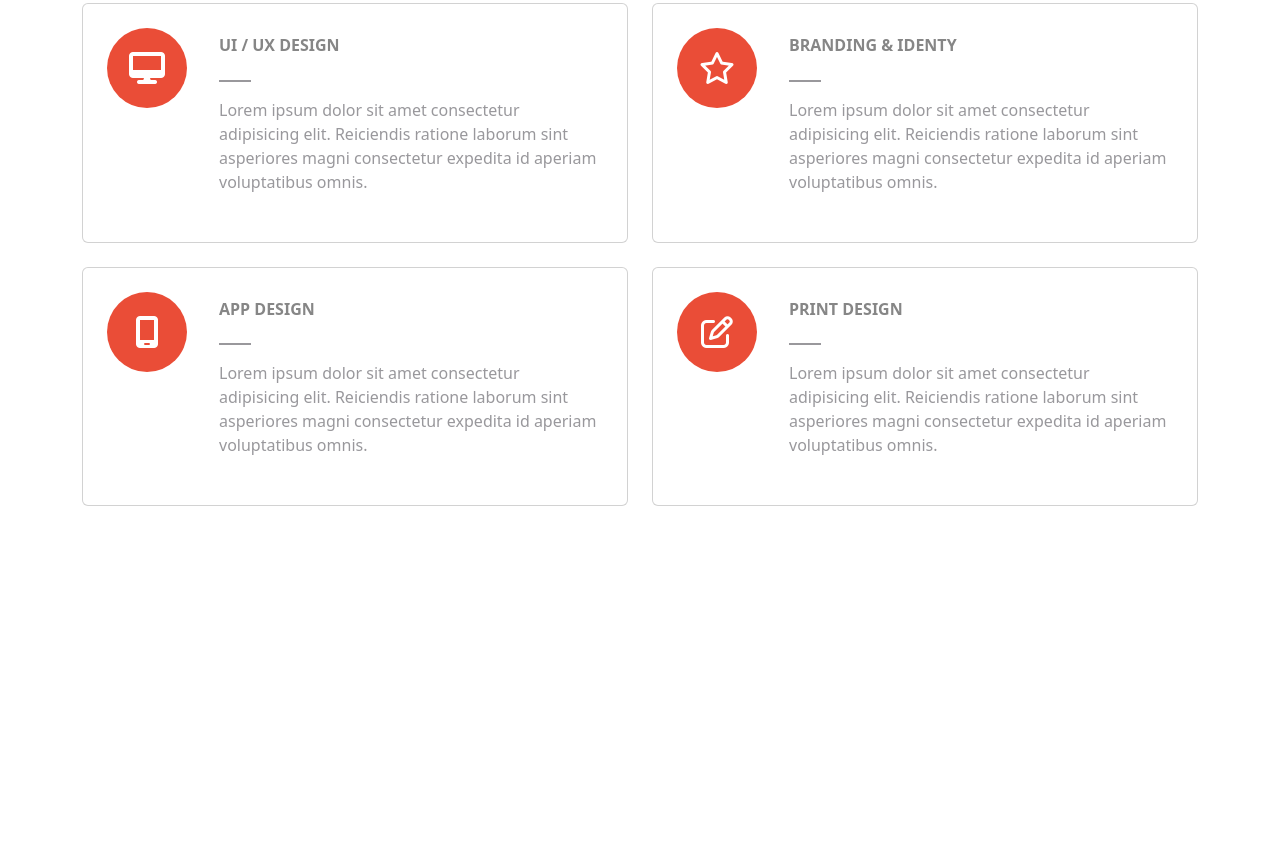
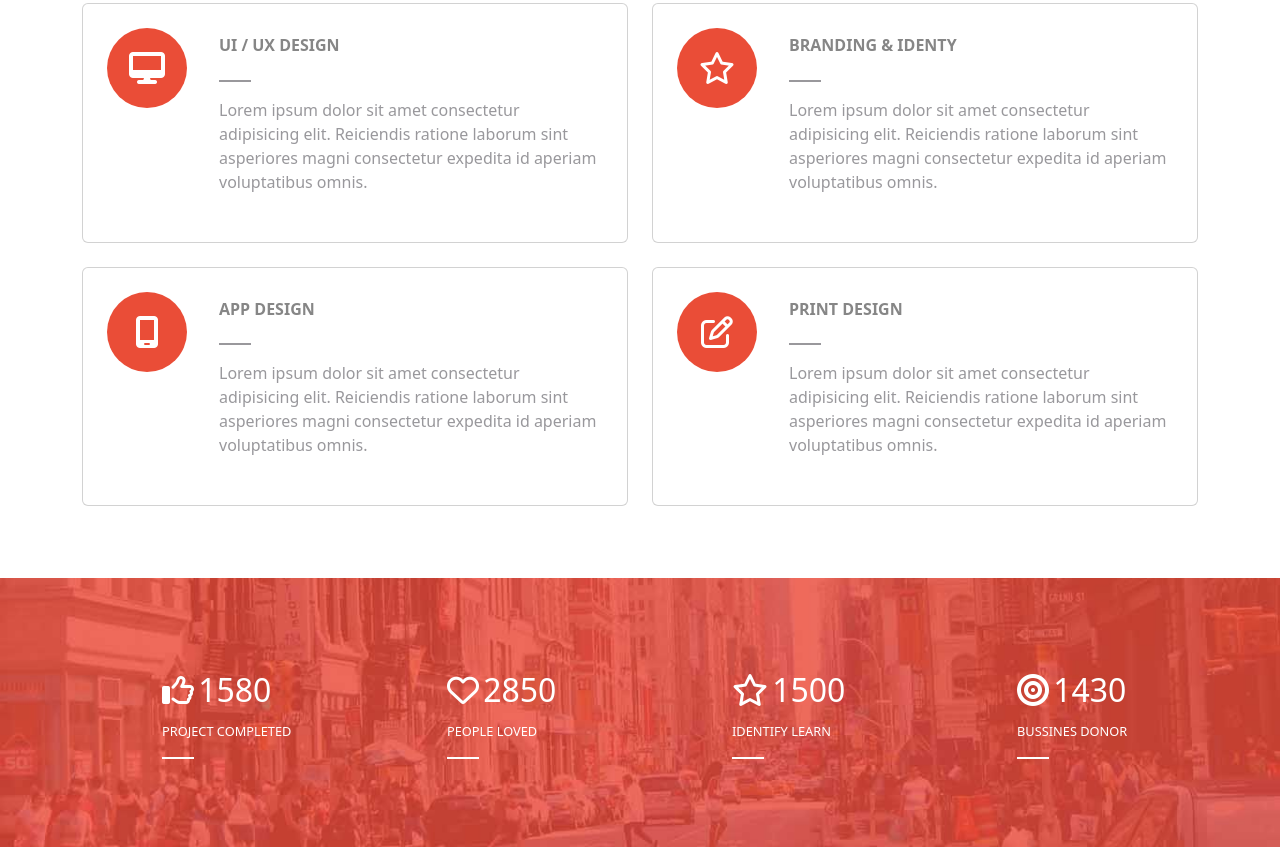
Before and after one commit to dusanpo/graxpo, a website: page index.html in a window 1280 px wide. Shown: the part 1427-2274 px from the top of the page. Before the commit the page ends 1981 px from the top, so only its background shows below. Drawn offline with nearby package versions, Linux system fonts and the light colour scheme.

Commit message:
feat: added numbers section and did some styling

```diff
--- a/frontend/src/styles/app.scss
+++ b/frontend/src/styles/app.scss
@@ -3,3 +3,4 @@
 @import "./sections/showcase";
 @import "./sections/about";
 @import "./sections/services";
+@import "./sections/numbers";
--- a/frontend/src/styles/sections/_about.scss
+++ b/frontend/src/styles/sections/_about.scss
@@ -6,7 +6,7 @@
     color: #353b46;
     letter-spacing: 2px;
   }
-  .line-under-right {
+  .line-under-left {
     border-bottom: 3px solid $uderline-color;
     width: 3.5rem;
   }
--- /dev/null
+++ b/frontend/src/styles/sections/_numbers.scss
@@ -0,0 +1,20 @@
+.num-section {
+  background: url("../../../../images/numSection.jpg") no-repeat center/cover;
+
+  .content {
+    padding: 1rem 0 1rem 5rem;
+
+    color: white;
+    .line-under-left {
+      border-bottom: 2px solid white;
+      width: 2rem;
+    }
+    p {
+      text-transform: uppercase;
+      font-size: 0.8rem;
+    }
+    span {
+      font-size: 2rem;
+    }
+  }
+}
--- a/index.html
+++ b/index.html
@@ -130,7 +130,7 @@
         <div class="row">
           <div class="col-md p-5">
             <h3 class="pb-2">About Graxpo</h3>
-            <div class="line-under-right"></div>
+            <div class="line-under-left"></div>
             <p class="my-4 pb-4">
               Lorem ipsum dolor sit amet consectetur adipisicing elit. Ex
               repellat similique dolor, voluptatibus quis optio? Repudiandae,
@@ -152,7 +152,6 @@
         </div>
       </div>
     </section>
-
 
     <section id="service" class="p-5 services">
       <div class="container">
@@ -245,6 +244,47 @@
       </div>
     </section>
 
+    <section class="mt-4 p-5 num-section">
+      <div class="container">
+        <div class="row g-4 py-4">
+          <div class="col-6 col-md-3">
+            <div class="content">
+              <i class="fa-regular fa-thumbs-up fa-2x"></i>
+              <span>1580</span>
+              <p class="pt-2">Project Completed</p>
+              <div class="line-under-left"></div>
+            </div>
+          </div>
+
+          <div class="col-6 col-md-3">
+            <div class="content">
+              <i class="fa-regular fa-heart fa-2x"></i>
+              <span>2850</span>
+              <p class="pt-2">People Loved</p>
+              <div class="line-under-left"></div>
+            </div>
+          </div>
+
+          <div class="col-6 col-md-3">
+            <div class="content">
+              <i class="fa-regular fa-star fa-2x"></i>
+              <span>1500</span>
+              <p class="pt-2">Identify Learn</p>
+              <div class="line-under-left"></div>
+            </div>
+          </div>
+          <div class="col-6 col-md-3">
+            <div class="content">
+              <i class="fa-solid fa-bullseye fa-2x"></i>
+              <span>1430</span>
+              <p class="pt-2">Bussines Donor</p>
+              <div class="line-under-left"></div>
+            </div>
+          </div>
+        </div>
+      </div>
+    </section>
+
     <script
       src="https://cdn.jsdelivr.net/npm/bootstrap@5.2.0/dist/js/bootstrap.bundle.min.js"
       integrity="sha384-A3rJD856KowSb7dwlZdYEkO39Gagi7vIsF0jrRAoQmDKKtQBHUuLZ9AsSv4jD4Xa"
```
Also changed, not shown: frontend/dist/styles/app.css.
